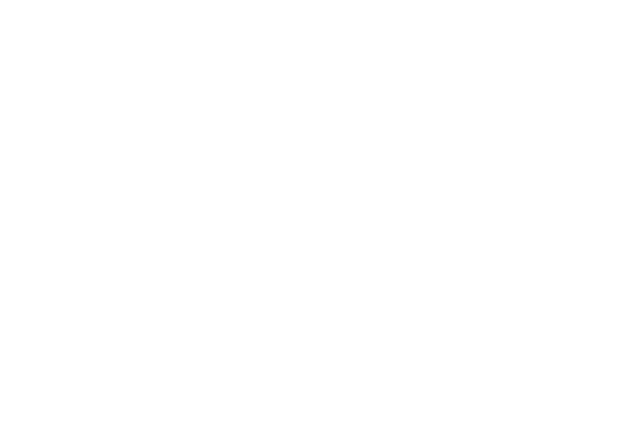
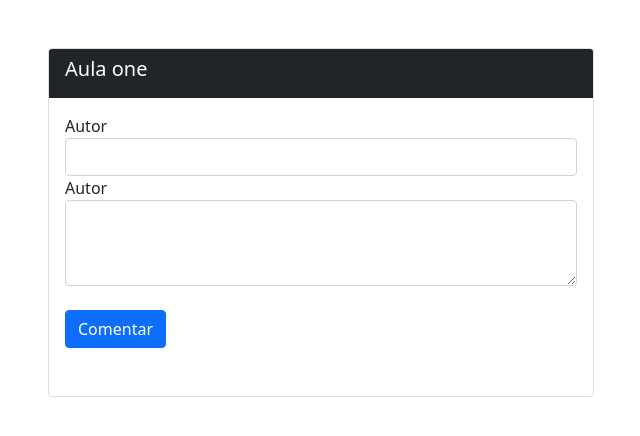
Before and after one commit to ortizmas/todolistinbraep, a Vue app in the folder frontend/: page /aula-one in a window 1280 px wide. Before the commit this address had no page. Shown: the top 436 px of the page, without its empty margins (319-959 px from the left). Built offline with nearby package versions, Linux system fonts and the light colour scheme.

Commit message:
Prticando vue mounted, watch

```diff
--- a/frontend/src/components/Api/TodoApiComponent.vue
+++ b/frontend/src/components/Api/TodoApiComponent.vue
@@ -14,6 +14,7 @@
                 type="text"
                 placeholder="Adicionar tarefa"
                 class="form-control rounded-0"
+                v-bind:readonly="readonly"
               />
               <button
                 @click="submitTask"
--- /dev/null
+++ b/frontend/src/components/Aula-one/ComponentAulaOne.vue
@@ -0,0 +1,83 @@
+<template>
+    <div class="container">
+        <div class="row d-flex justify-content-center align-items-center">
+            <div class="col-md-6 mt-5">
+                <div class="card">
+                    <div class="card-header bg-dark">
+                        <h5 class="text-white">Aula one</h5>
+                    </div>
+                    <div class="card-body">
+                        <div class="form-group">
+                            <label for="autho">Autor</label>
+                            <input class="form-control" v-model="author" type="text">
+                        </div>
+                        <div class="form-group">
+                            <label for="autho">Autor</label>
+                            <textarea class="form-control" v-model="message" id="message" cols="5" rows="3"></textarea>
+                        </div>
+                        <br>
+                        <div class="form-group">
+                            <button type="submit" v-on:click="addComment" class="btn btn-primary">Comentar</button>
+                        </div>
+                    </div>
+
+                    <div class="card-body">
+                        <div class="list-group">
+                            <div class="list-group-item" v-for="(comment, index) in allComments" :key="index">
+                                <p>{{ comment.author }}</p>
+                                <span>{{ comment.message}}</span>
+                                <a class="btn btn-sm btn-danger float-end" href="#" title="Excluir" v-on:click.prevent="removeComment(index)">Excluir</a>
+                            </div>
+                        </div>
+                    </div>
+                </div>
+            </div>
+            </div>
+    </div>
+</template>
+
+<script>
+
+export default {
+    name: 'ComponentAulaOne',
+
+    data () {
+        return {
+            comments: [],
+            name: '',
+            message: ''
+        }
+    },
+    methods: {
+        addComment() {
+            if (this.message.trim()==='') {
+                return;
+            }
+
+            this.comments.push({
+                author: this.author,
+                message: this.message
+            })
+
+            this.author = '',
+            this.message = ''
+        },
+        removeComment(index) {
+            this.comments.splice(index, 1);
+        }
+    },
+    computed: {
+        allComments () {
+            return this.comments.map(comment => ({
+                ...comment,
+                author: comment.author.trim() === '' ? 'Anonimo' : comment.author
+            }))
+        }
+    },
+    watch: {
+        comments(val, oldVal) {
+            console.log('novo: %s, antigo: %s', val, oldVal)
+        },
+    }
+}
+</script>
--- a/frontend/src/components/Todo/TodoComponent.vue
+++ b/frontend/src/components/Todo/TodoComponent.vue
@@ -10,12 +10,20 @@
           <div class="card-body">
             <div class="d-flex">
               <input
+                v-model="taskOne"
+                type="text"
+                placeholder="Adicionar tarefa one"
+                class="form-control rounded-0"
+              />
+              <input
                 v-model="task"
                 v-on:keyup.enter="submitTask"
                 type="text"
                 placeholder="Adicionar tarefa"
                 class="form-control rounded-0"
+                v-bind:readonly="validateReadonlyInput()"
               />
+
               <button
                 @click="submitTask"
                 type="submit"
@@ -96,11 +104,29 @@ export default {
   data() {
     return {
       task: "",
+      taskOne: "Test",
       editedTask: null,
       availableStatuses: ["to-do", "in-progress", "finished"],
-
+      validateReadonly: '',
       tasks: [],
     };
+  },
+
+  computed: {
+    validated(){
+      if (this.validateReadonly != '') {
+        return true;
+      }
+
+      return false;
+    },
+    validatedInput(){
+      if (this.taskOne != '') {
+        return true;
+      }
+
+      return false;
+    }
   },
 
   created(){
@@ -112,6 +138,14 @@ export default {
     }
   },
   methods: {
+    validateReadonlyInput() {
+      if (this.taskOne != '') {
+        return true;
+      }
+
+      return false;
+    },
+
 
     submitTask() {
       if (this.task.length === 0) return;
--- a/frontend/src/router/index.js
+++ b/frontend/src/router/index.js
@@ -2,6 +2,7 @@ import { createWebHistory, createRouter } from 'vue-router';
 
 import TodoComponent from "@/components/Todo/TodoComponent";
 import TodoApiComponent from "@/components/Api/TodoApiComponent";
+import ComponentAulaOne from "@/components/Aula-one/ComponentAulaOne";
 
 
 const routes = [
@@ -14,6 +15,11 @@ const routes = [
 		path: "/api/todo",
 		name: "TodoApi",
 		component: TodoApiComponent
+	},
+	{
+		path: "/aula-one",
+		name: "AulaOne",
+		component: ComponentAulaOne
 	}
 ];
 
```
